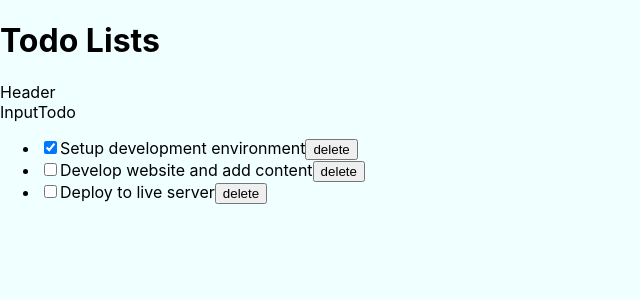
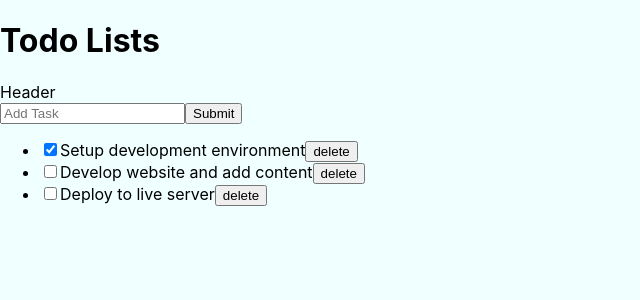
Before and after one commit to efoosag/react-todo-app, a React (Create React App) app: page / in a window 1280 px wide. Shown: the top 300 px of the page, without its empty margins (0-640 px from the left). Built offline with nearby package versions, Linux system fonts and the light colour scheme.

Commit message:
Include Add title functionality

```diff
--- a/src/components/InputTodo.js
+++ b/src/components/InputTodo.js
@@ -1,8 +1,21 @@
-import React from 'react';
+import React, { useState } from 'react';
 
-function InputTodo() {
+function InputTodo({ addTodoItem }) {
+  const [title, setTitle] = useState('');
+
+  const handleChange = (e) => {
+    setTitle(e.target.value);
+  };
+  const handleSubmit = (e) => {
+    e.preventDefault();
+    addTodoItem(title);
+    setTitle('');
+  };
   return (
-    <div>InputTodo</div>
+    <form onSubmit={handleSubmit}>
+      <input type="text" placeholder="Add Task" value={title} onChange={handleChange} />
+      <button type="submit">Submit</button>
+    </form>
   );
 }
 
--- a/src/components/TodosLogic.js
+++ b/src/components/TodosLogic.js
@@ -39,9 +39,18 @@
     ]);
   };
 
+  const addTodoItem = (title) => {
+    const newTodo = {
+      id: todos.length + 1,
+      title,
+      completed: false,
+    };
+    setTodos([...todos, newTodo]);
+  };
+
   return (
     <div>
-      <InputTodo />
+      <InputTodo addTodoItem={addTodoItem} />
       <TodosList todosProps={todos} handleChange={handleChange} deleteTodo={deleteTodo} />
     </div>
   );
```
